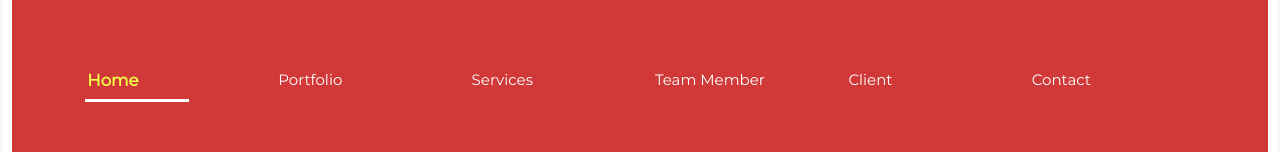
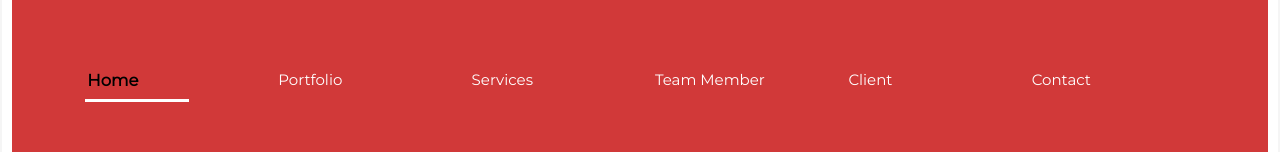
Before and after one commit to Akshima-Ghai/OneEducationalWebsiteForAll, a React (Create React App) app: page / in a window 1280 px wide. In both pictures the pointer is over the element "Home". Shown: the part 1719-1871 px from the top of the page. Built offline with nearby package versions, Linux system fonts and the light colour scheme.

Commit message:
Update Footer.css

```diff
--- a/src/components/Footer/Footer.css
+++ b/src/components/Footer/Footer.css
@@ -53,7 +53,7 @@
 .navi span:hover{
   transform: scale(1.1);
   font-weight: 600;
-   color:rgb(243, 255, 71)
+   color:black;
 }
 .hr{
   width:10%;
@@ -206,7 +206,7 @@ align-items:flex-start;
 }
 .icons span:hover{
   transform: scale(1.5);
-  color:yellow;
+  color:black;
 }
 .footer_bottom_bottom{
   width:90%;
```
